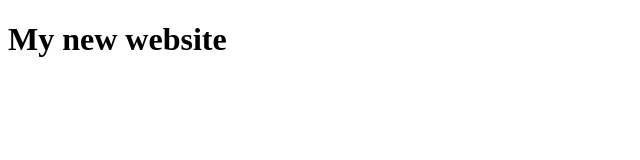
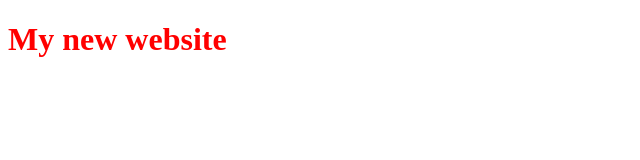
Before and after one commit to maruftcld/maruftcld.github.io, a plain HTML site: page index.html in a window 1280 px wide. Shown: the whole page, without its empty margins (0-640 px from the left). Drawn offline with Linux system fonts and the light colour scheme.

Commit message:
Update index.html

```diff
--- a/index.html
+++ b/index.html
@@ -7,6 +7,6 @@
     <title></title>
   </head>
   <body>
-    <h1>My new website</h1>
+    <h1 style="color : red">My new website</h1>
   </body>
 </html>
```
